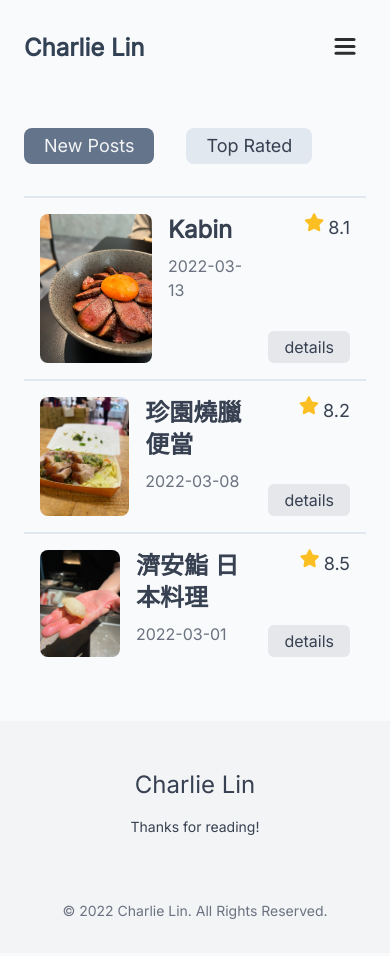
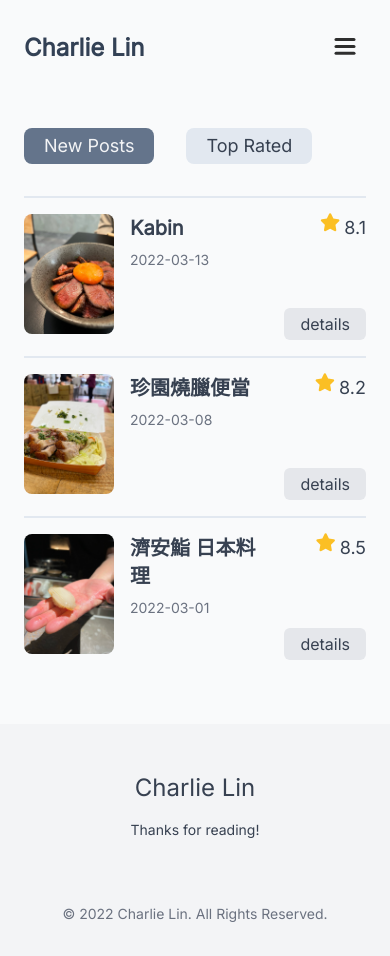
Before and after one commit to charlielinz/charlie, a Next.js app: page /food/posts in a window 390 px wide. Built offline with nearby package versions, Linux system fonts and the light colour scheme.

Commit message:
Update posts.js

```diff
--- a/pages/food/posts.js
+++ b/pages/food/posts.js
@@ -4,13 +4,12 @@ import Image from "next/image";
 import Navbar from "../../components/Navbar";
 import Footer from "../../components/Footer";
 import { foodPosts } from "../../posts/posts";
+import useWindowWidth from "../../hooks/useWindowWidth";
 
 const posts = ({ postDatas }) => {
   const [sortedDatas, setSortedDatas] = useState(postDatas);
   const [sortFilter, setSortFilter] = useState("date");
-
   postDatas.sort((a, b) => Date.parse(b.date) - Date.parse(a.date));
-
   useEffect(() => {
     setSortedDatas(postDatas);
   }, [postDatas]);
@@ -25,6 +24,17 @@ const posts = ({ postDatas }) => {
       ...postDatas.sort((a, b) => Date.parse(b.date) - Date.parse(a.date)),
     ]);
   };
+
+  const windowWidth = useWindowWidth();
+  const [imageSize, setImageSize] = useState({ width: "120", height: "160" });
+  useEffect(() => {
+    if (windowWidth >= 768) {
+      setImageSize({ width: "120", height: "160" });
+    } else if (windowWidth < 768) {
+      setImageSize({ width: "90", height: "120" });
+    }
+  }, [windowWidth]);
+
   return (
     <>
       <Navbar />
@@ -62,17 +72,23 @@ const posts = ({ postDatas }) => {
             className="max-w-screen-md border-t-2 border-t-slate-200"
             key={index}
           >
-            <div className="flex gap-4 py-4 px-4">
-              <Image
-                src={postData.cover_image}
-                alt="cover-image"
-                width={120}
-                height={160}
-                className="rounded-lg"
-              />
+            <div className="flex gap-4 py-4 md:px-4">
+              <div className="shrink-0">
+                <Image
+                  src={postData.cover_image}
+                  alt="cover-image"
+                  width={imageSize.width}
+                  height={imageSize.height}
+                  className="rounded-lg"
+                />
+              </div>
               <div className="space-y-2">
-                <div className="text-2xl font-semibold">{postData.title}</div>
-                <div className="text-gray-500">{postData.date}</div>
+                <div className="text-xl md:text-2xl font-semibold">
+                  {postData.title}
+                </div>
+                <div className="text-sm md:text-base text-gray-500">
+                  {postData.date}
+                </div>
               </div>
               <div className="flex flex-col ml-auto justify-between">
                 <div className="flex gap-1 self-end">
```
